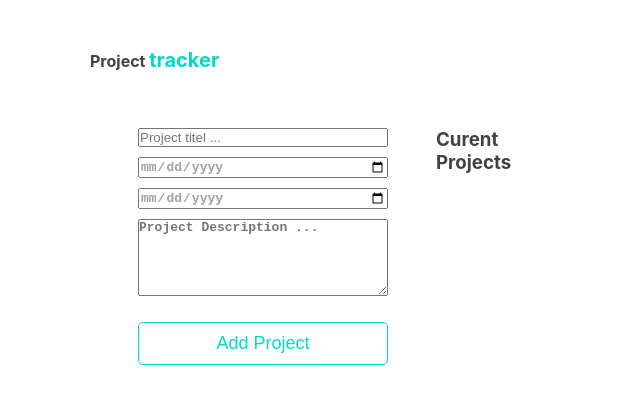
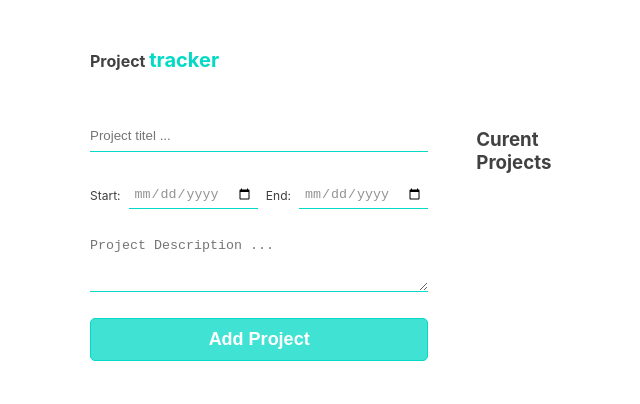
Before and after one commit to josephgeberu/project-tracker, a React (Create React App) app: page / in a window 1280 px wide. Shown: the top 404 px of the page, without its empty margins (6-646 px from the left). Built offline with nearby package versions, Linux system fonts and the light colour scheme.

Commit message:
style form and form inputs

```diff
--- a/src/App.css
+++ b/src/App.css
@@ -7,6 +7,9 @@
 
 h1, h2, h3{
   color: #000000be;
+}
+input:focus, textarea:focus{
+  padding: 14px;
 }
 .main-header {
   display: flex;
@@ -31,11 +34,25 @@ h1, h2, h3{
   align-items: center;
 
 }
-
-input[type="text"], input[type="date"], textarea {
-  color: #a1a1a1;
-  font-weight: 600;
-  font-size: 13px;
+.project-form input[name="titel"], textarea {
+  border: none;
+  border-bottom: 1px solid #06dac5;
+  padding-bottom: 8px;
+}
+.start {
+  font-size: 12px;
+  display: flex;
+  gap: 8px;
+  color: #000000c2;
+  padding-block: 19px;
+  align-items: center;
+}
+.start input[type="date"] {
+  color: #939393;
+  font-weight: normal;
+  border: none;
+  border-bottom: 1px solid #03dac5;
+  padding: 5px;
 }
 
 .project-item {
@@ -113,21 +130,16 @@ input[type="text"], input[type="date"], textarea {
   min-width: 250px;
 
 }
-button{
-  padding: 10px;
-  border: none;
-  border-bottom: 1px solid #03DAC5;
-}
+
 .project-form button {
-  color: #03dac5;
+  color: #fff;
   border-radius: 5px;
-  background-color: transparent;
+  background-color: #40e3d3;
   font-size: 18px;
   margin-top: 16px;
-  display: flex;
-  justify-content: center;
-  align-items: center;
   border: 1px solid #03dac5;
+  padding-block: 10px;
+  font-weight: 800;
 }
 
 
--- a/src/components/Form.jsx
+++ b/src/components/Form.jsx
@@ -55,6 +55,8 @@ const Form = ({ insertData }) => {
         required
         placeholder="Project titel ..."
       />
+      <div className="start">
+        <label>Start: </label>
         <input
           type="date"
           name="open"
@@ -62,15 +64,17 @@ const Form = ({ insertData }) => {
           onChange={updateForm}
           placeholder="Open: "
         />
+        <label>End: </label>
         <input
           type="date"
           name="close"
           value={formData.close}
           onChange={updateForm}
         />
+      </div>
 
       <textarea
-        rows={5}
+        rows={3}
         name="desc"
         value={formData.desc}
         onChange={updateForm}
--- a/src/components/Main.jsx
+++ b/src/components/Main.jsx
@@ -15,7 +15,6 @@ const Main = () => {
 
   return (
     <div className="projects-container">
-      <div className="closing-soon"></div>
       <div className="onGoing">
         <Form insertData={updateAllProjects} />
         {allProjects
@@ -24,7 +23,7 @@ const Main = () => {
             <Project data={project} delete={deleteProject} key={project.id} />
           ))}
       </div>
-      <div className="take-note">
+      <div className="currentProject">
         <h3>Curent Projects</h3>
         {allProjects
           .filter((project) => !project.warning)
```
Lines whose indentation alone changed are shown as unchanged.
